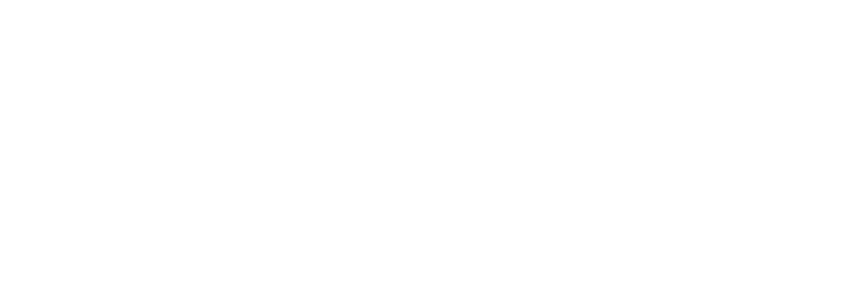
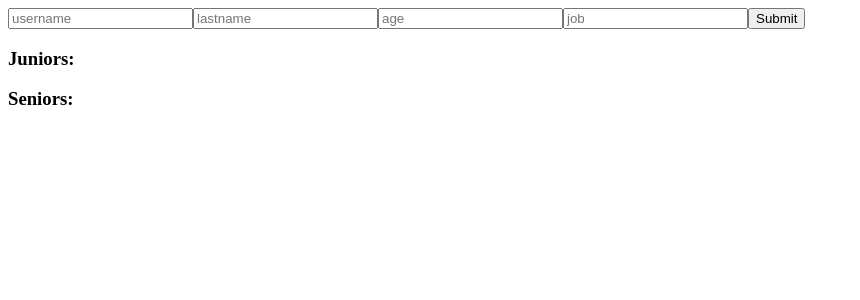
Before and after one commit to hawkydawky/react-exercises, a React (Create React App) app: page / in a window 1280 px wide. Shown: the top 300 px of the page, without its empty margins (0-860 px from the left). Built offline with nearby package versions, Linux system fonts and the light colour scheme.

Commit message:
first commit

```diff
--- a/src/App.js
+++ b/src/App.js
@@ -1,8 +1,9 @@
+import { MyForm } from "./MyForm";
 
 export function App() {
   return (
     <div>
-
+      <MyForm />
     </div>
   )
 }
--- /dev/null
+++ b/src/Juniors.js
@@ -0,0 +1,22 @@
+import { useEffect, useState } from "react"
+
+export function Juniors({ inputArray }) {
+    const [newArray, setNewArray] = useState([])
+
+    useEffect(() => {
+        setNewArray(inputArray)
+    } ,[inputArray])
+
+    function handleRemove(removeIndex) {
+        setNewArray(newArray.filter((ele, index) => removeIndex !== index))
+    }
+
+
+
+    return(
+        <div>
+            <h3>Juniors: </h3>
+            <ul>{newArray.map((ele, index) => <li key={index}>{ele.firstname} {ele.lastname}, {ele.age}, {ele.job}<button onClick={() => handleRemove(index)}>Remove</button></li>)}</ul>
+        </div>
+    )
+}
--- /dev/null
+++ b/src/MyForm.js
@@ -0,0 +1,62 @@
+import { useState } from "react";
+import { Juniors } from "./Juniors";
+import { Seniors } from "./Seniors";
+
+export function MyForm() {
+  const [formObject, setFormObject] = useState({
+    firstname: "",
+    lastname: "",
+    age: "",
+    job: "",
+  });
+
+  const [juniors, setJuniors] = useState([]);
+  const [seniors, setSeniors] = useState([]);
+
+  function handleFormChange(event) {
+    setFormObject((old) => ({
+      ...old,
+      [event.target.name]: event.target.value,
+    }));
+  }
+
+  function handleFormSubmit(event) {
+    event.preventDefault();
+    if (formObject.age < 18) {
+      setJuniors((old) => [...old, formObject]);
+    } else if (formObject.age >= 18) {
+      setSeniors((old) => [...old, formObject]);
+    }
+
+    setFormObject({
+      firstname: "",
+      lastname: "",
+      age: "",
+      job: "",
+    });
+
+
+
+  }
+
+  return (
+    <div>
+      <form onChange={handleFormChange} onSubmit={handleFormSubmit}>
+        <input type="text" name="firstname" value={formObject.firstname} placeholder="username"/>
+        <input type="text" name="lastname" value={formObject.lastname} placeholder="lastname"/>
+        <input type="number" name="age" value={formObject.age} placeholder="age"/>
+        <input type="text" name="job" value={formObject.job} placeholder="job"/>
+        <button type="submit">Submit</button>
+      </form>
+      <Juniors inputArray={juniors} />
+      <Seniors inputArray={seniors} />
+    </div>
+  );
+}
+
+// Create a form with the following fields;
+// Name, Surname, age , Job
+// The button on the forms must be disabled even if one of the fields is left blanks
+// You will need two container, one called JUNIORS and the other SENIORS
+// Check if the age of the person is less than 18 and move them into the JUNIORS list else put them in a list that has SENIORS
+// Add the possibility to Edit, delete and Update a user
--- /dev/null
+++ b/src/Seniors.js
@@ -0,0 +1,22 @@
+import { useEffect, useState } from "react"
+
+export function Seniors({ inputArray }) {
+    const [newArray, setNewArray] = useState([])
+
+    useEffect(() => {
+        setNewArray(inputArray)
+    } ,[inputArray])
+
+    function handleRemove(removeIndex) {
+        setNewArray(newArray.filter((ele, index) => removeIndex !== index))
+    }
+
+
+
+    return(
+        <div>
+            <h3>Seniors: </h3>
+            <ul>{newArray.map((ele, index) => <li key={index}>{ele.firstname} {ele.lastname}, {ele.age}, {ele.job}<button onClick={() => handleRemove(index)}>Remove</button></li>)}</ul>
+        </div>
+    )
+}
```
